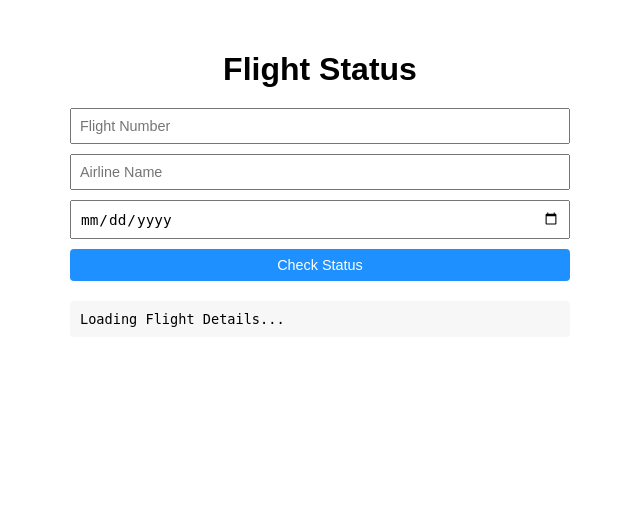
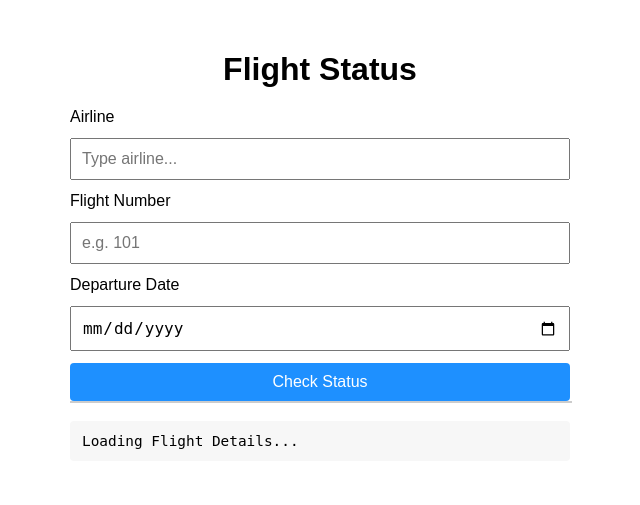
Before and after one commit to Priya5686/apitracking, a Django app: page /flight-status/ in a window 1280 px wide. Shown: the top 505 px of the page, without its empty margins (320-960 px from the left). Run offline with Django 5.2, Linux system fonts and the light colour scheme; parts of the project's set-up code (start-up, migrations or seed data) failed here and were passed over.

Commit message:
flights app updated

```diff
--- a/drestapp/templates/flight_status.html
+++ b/drestapp/templates/flight_status.html
@@ -4,12 +4,14 @@
   <meta charset="UTF-8">
   <title>Flight Status Checker</title>
   <meta name="viewport" content="width=device-width, initial-scale=1">
+
   <style>
     body {
       font-family: Arial, sans-serif;
       padding: 30px;
       max-width: 500px;
       margin: auto;
+      position: relative;
     }
 
     h1 {
@@ -20,12 +22,13 @@
     form {
       display: flex;
       flex-direction: column;
-      gap: 10px;
+      gap: 12px;
+      position: relative;
     }
 
     input, button {
-      font-size: 0.9rem;
-      padding: 8px;
+      font-size: 1rem;
+      padding: 10px;
       width: 100%;
       box-sizing: border-box;
     }
@@ -40,11 +43,34 @@
 
     pre {
       background-color: #f7f7f7;
-      padding: 10px;
+      padding: 12px;
       margin-top: 20px;
       border-radius: 4px;
-      font-size: 0.85rem;
+      font-size: 0.9rem;
       overflow-x: auto;
+    }
+
+    .suggestions {
+      list-style: none;
+      margin: 0;
+      padding: 0;
+      border: 1px solid #ccc;
+      max-height: 150px;
+      overflow-y: auto;
+      background: white;
+      position: absolute;
+      top: 100%;
+      width: 100%;
+      z-index: 1000;
+    }
+
+    .suggestions li {
+      padding: 10px;
+      cursor: pointer;
+    }
+
+    .suggestions li:hover {
+      background-color: #eee;
     }
   </style>
 </head>
@@ -52,10 +78,18 @@
 
   <h1>Flight Status</h1>
 
-  <form id="flightForm" action="/api/flightstatus/" method="post">
-    <input type="text" id="flight_number" placeholder="Flight Number" required>
-    <input type="text" id="airline_name" placeholder="Airline Name" required>
+  <form id="flightForm">
+    <label for="airline_input">Airline</label>
+    <input type="text" id="airline_input" placeholder="Type airline..." autocomplete="off" required>
+    <input type="hidden" id="airline_code">
+    <ul id="airline_suggestions" class="suggestions"></ul>
+
+    <label for="flight_number">Flight Number</label>
+    <input type="text" id="flight_number" placeholder="e.g. 101" required>
+
+    <label for="departure_date">Departure Date</label>
     <input type="date" id="departure_date" required>
+
     <button type="submit">Check Status</button>
   </form>
 
@@ -63,8 +97,52 @@
 
   <script>
     const VAPID_PUBLIC_KEY = "{{ vapid_public_key }}";
-    document.getElementById('flightForm').onsubmit = async function(e) {
+
+    const airlines = [
+      { name: "Air India", code: "AI" },
+      { name: "Emirates", code: "EK" },
+      { name: "Qatar Airways", code: "QR" },
+      { name: "British Airways", code: "BA" },
+      { name: "Lufthansa", code: "LH" }
+      { name: "Air India", code: "AI" }
+    ];
+
+    const input = document.getElementById('airline_input');
+    const codeInput = document.getElementById('airline_code');
+    const suggestionBox = document.getElementById('airline_suggestions');
+
+    input.addEventListener('input', function () {
+      const query = this.value.toLowerCase().trim();
+      suggestionBox.innerHTML = '';
+
+      if (!query) return;
+
+      const results = airlines.filter(a => a.name.toLowerCase().startsWith(query));
+      results.forEach(airline => {
+        const li = document.createElement('li');
+        li.textContent = `(${airline.code}) ${airline.name}`;
+        li.onclick = () => {
+          input.value = airline.name;
+          codeInput.value = airline.code;
+          suggestionBox.innerHTML = '';
+        };
+        suggestionBox.appendChild(li);
+      });
+    });
+
+    document.addEventListener('click', e => {
+      if (e.target !== input) {
+        suggestionBox.innerHTML = '';
+      }
+    });
+
+    document.getElementById('flightForm').onsubmit = async function (e) {
       e.preventDefault();
+
+      const airlineCode = codeInput.value.toUpperCase().trim();
+      const flightNumber = document.getElementById('flight_number').value.trim();
+      const departureDate = document.getElementById('departure_date').value.trim();
+      const iata_number = airlineCode + flightNumber;
 
       const resultEl = document.getElementById('result');
       resultEl.textContent = 'Fetching flight status...';
@@ -73,32 +151,27 @@
         const response = await fetch('/api/flightstatus/', {
           method: 'POST',
           headers: { 'Content-Type': 'application/json' },
-          body: JSON.stringify({
-            flight_number: document.getElementById('flight_number').value,
-            airline_name: document.getElementById('airline_name').value,
-            departure_date: document.getElementById('departure_date').value,
-          }),
+          body: JSON.stringify({ iata_number, departure_date: departureDate })
         });
 
         const data = await response.json();
-
         if (!response.ok) {
           resultEl.textContent = 'Error: ' + (data.error || 'Unknown error');
         } else {
           resultEl.textContent = JSON.stringify(data, null, 2);
         }
-
       } catch (err) {
-        resultEl.textContent = 'Request failed' + err.message;
+        resultEl.textContent = 'Request failed: ' + err.message;
       }
     };
+
     if ('serviceWorker' in navigator && 'PushManager' in window) {
       navigator.serviceWorker.register('/static/js/sw.js')
         .then(swReg => {
           console.log('✅ Service Worker registered', swReg);
           askPermissionAndSubscribe(swReg);
         })
-        .catch(err => console.error('❌ SW registration failed:', err));
+        .catch(err => console.error('❌ Service Worker failed:', err));
 
       function askPermissionAndSubscribe(swReg) {
         Notification.requestPermission().then(permission => {
@@ -110,7 +183,7 @@
               return fetch('/api/save-subscription/', {
                 method: 'POST',
                 headers: { 'Content-Type': 'application/json' },
-                body: JSON.stringify(subscription),
+                body: JSON.stringify(subscription)
               });
             }).then(res => res.json())
               .then(data => console.log('✅ Subscription saved:', data))
@@ -121,20 +194,11 @@
 
       function urlBase64ToUint8Array(base64String) {
         const padding = '='.repeat((4 - base64String.length % 4) % 4);
-        const base64 = (base64String + padding)
-          .replace(/-/g, '+')
-          .replace(/_/g, '/');
-        const rawData = window.atob(base64);
-        const outputArray = new Uint8Array(rawData.length);
-        for (let i = 0; i < rawData.length; ++i) {
-          outputArray[i] = rawData.charCodeAt(i);
-        }
-        return outputArray;
+        const base64 = (base64String + padding).replace(/-/g, '+').replace(/_/g, '/');
+        const rawData = atob(base64);
+        return Uint8Array.from([...rawData].map(c => c.charCodeAt(0)));
       }
-    } else {
-      console.warn('❌ Push messaging not supported.');
     }
   </script>
-
 </body>
 </html>
--- a/flights/views.py
+++ b/flights/views.py
@@ -80,12 +80,6 @@ import json
 from .models import PushSubscription  # Create this model
 
 
-import json
-from django.views.decorators.csrf import csrf_exempt
-from django.http import JsonResponse
-from django.views.decorators.http import require_http_methods
-from .models import PushSubscription
-
 def flight_form_view(request):
     return render(request, 'flight_status.html', {
         'vapid_public_key': settings.VAPID_PUBLIC_KEY
@@ -100,26 +94,31 @@ def flight_status(request):
                 data = json.loads(request.body)
             else:
                 data = request.POST
-            flight_number = data.get('flight_number')
-            airline_name = data.get('airline_name')
+
+            iata_number = data.get('iata_number')  # airline_code + flight_number
             departure_date = data.get('departure_date')
+            #flight_number = data.get('flight_number')
+            #airline_name = data.get('airline_name')
+            #departure_date = data.get('departure_date')
 
-            if not all([flight_number, airline_name, departure_date]):
+            if not all([flight_number, departure_date]):
                 return JsonResponse({'error': 'Missing required fields'}, status=400)
 
+            airline_code = ''.join([c for c in iata_number if c.isalpha()])
+            flight_number = ''.join([c for c in iata_number if c.isdigit()])
             dep_date = normalize_date(departure_date)
+
 
             existing = FlightStatusRecord.objects.filter(
             flight_number=flight_number,
-            airline_name=airline_name,
+            airline_name=airline_code,
             departure_time__date=dep_date
-        ).first()
+            ).first()
 
             if existing:
                   return JsonResponse({"message": "Flight already exists", "id": existing.id})
 
-
-            flight_info = fetch_flight_info(flight_number, dep_date, airline_name)
+            flight_info = fetch_flight_info(iata_number, dep_date)
 
             if "error" in flight_info:
                 return JsonResponse({'error': flight_info["error"]}, status=404)
@@ -132,17 +131,15 @@ def flight_status(request):
                 departure_iata=flight_info["scheduled_departure_code"],
                 departure_time=parse_datetime(flight_info["scheduled_departure_time"]),
                 departure_gate=flight_info["gate_number_departure"],
-                #departure_time=flight_info["scheduled_departure_time"],
                 arrival_airport=flight_info["scheduled_arrival_airport"],
                 arrival_iata=flight_info["scheduled_arrival_code"],
                 arrival_gate=flight_info["arrival_gate"],
                 arrival_baggage_belt=flight_info["arrival_belt_number"],
                 arrival_time=parse_datetime(flight_info["scheduled_arrival_time"])
-                #arrival_time=flight_info["scheduled_arrival_time"]
             )
 
               # Register webhook to RapidAPI
-            subscribe_url = f"https://aerodatabox.p.rapidapi.com/subscriptions/webhook/FlightByNumber/{record.airline_name}{record.flight_number}"
+            subscribe_url = f"https://aerodatabox.p.rapidapi.com/subscriptions/webhook/FlightByNumber/{iata_number}"
             payload = {"url": f"{settings.SITE_URL}/api/rapidapi-webhook/"}
             headers = {
                 "x-rapidapi-key": settings.RAPIDAPI_KEY,
@@ -155,10 +152,6 @@ def flight_status(request):
 
             return JsonResponse({"message": "Flight info saved", "flight": flight_info})
 
-            #return JsonResponse(flight_info)
-            #print("Saving to DB:", flight_info)
-
-
         except requests.HTTPError as http_err:
             return JsonResponse({'error': f'API error: {http_err}'}, status=500)
         except Exception as e:
@@ -170,9 +163,9 @@ def flight_status(request):
 def rapidapi_webhook(request):
     try:
         raw_body = request.body.decode()
-        print("📩 Raw Body Received:", raw_body)
+        print("Raw Body Received:", raw_body)
         payload = json.loads(request.body)
-        print("📥 Webhook received:", payload)
+        print("Webhook received:", payload)
 
         # Extract relevant fields
         flight_id = payload.get("flight", {}).get("number")
@@ -182,12 +175,14 @@ def rapidapi_webhook(request):
             # Map fields as needed
             "departure_gate": payload.get("departure", {}).get("gate"),
             "arrival_gate": payload.get("arrival", {}).get("gate"),
-            "arrival_baggage_belt": payload.get("arrival", {}).get("baggage"),
+            "arrival_baggage_belt": payload.get("arrival", {}).get("baggageBelt") or payload.get("arrival", {}).get("baggage")
+            #print("Updating Flight:", flight_id, "With:", updated_info)
         }
-        print("📦 Updating Flight:", flight_id, "With:", updated_info)
+
+        updated_info = {k: v for k, v in updated_info.items() if v}
 
         updated = FlightStatusRecord.objects.filter(flight_number=flight_id).update(**updated_info)
-        print("✅ Updated flight records:", updated)
+        print("Updated flight records:", updated)
 
         from .utils import notify_subscribers
         notify_subscribers(f"Flight {flight_id} updated", "Check your dashboard for changes.")
@@ -195,11 +190,11 @@ def rapidapi_webhook(request):
         return JsonResponse({"message": "Flight update processed."})
 
     except Exception as e:
-        print("❌ Webhook error:", str(e))
+        print("Webhook error:", str(e))
         return JsonResponse({"error": "Invalid webhook data."}, status=400)
 
     except Exception as e:
-        print("❌ Webhook processing error:", str(e))
+        print("Webhook processing error:", str(e))
         return JsonResponse({"error": "Invalid webhook data."}, status=400)
 
 
@@ -213,13 +208,22 @@ def save_subscription(request):
         if not endpoint:
             return JsonResponse({"error": "Missing endpoint in subscription"}, status=400)
 
+
+        keys = subscription.get("keys", {})
+        p256dh = keys.get("p256dh")
+        auth = keys.get("auth")
+
         # Save or update the subscription
         PushSubscription.objects.update_or_create(
             endpoint=endpoint,
-            defaults={"subscription_info": subscription}
+             defaults={
+                "subscription_info": subscription,
+                "p256dh": p256dh or '',
+                "auth": auth or '',
+            }
         )
 
-        return JsonResponse({"message": "✅ Subscription saved."})
+        return JsonResponse({"message": "Subscription saved."})
 
     except json.JSONDecodeError:
         return JsonResponse({"error": "Invalid JSON"}, status=400)
```
Also changed, not shown: drestapp/fetch_flight_info.py (+8 -2 lines), flights/models.py (+10 -3 lines), flights/utils.py (+57 -7 lines).
